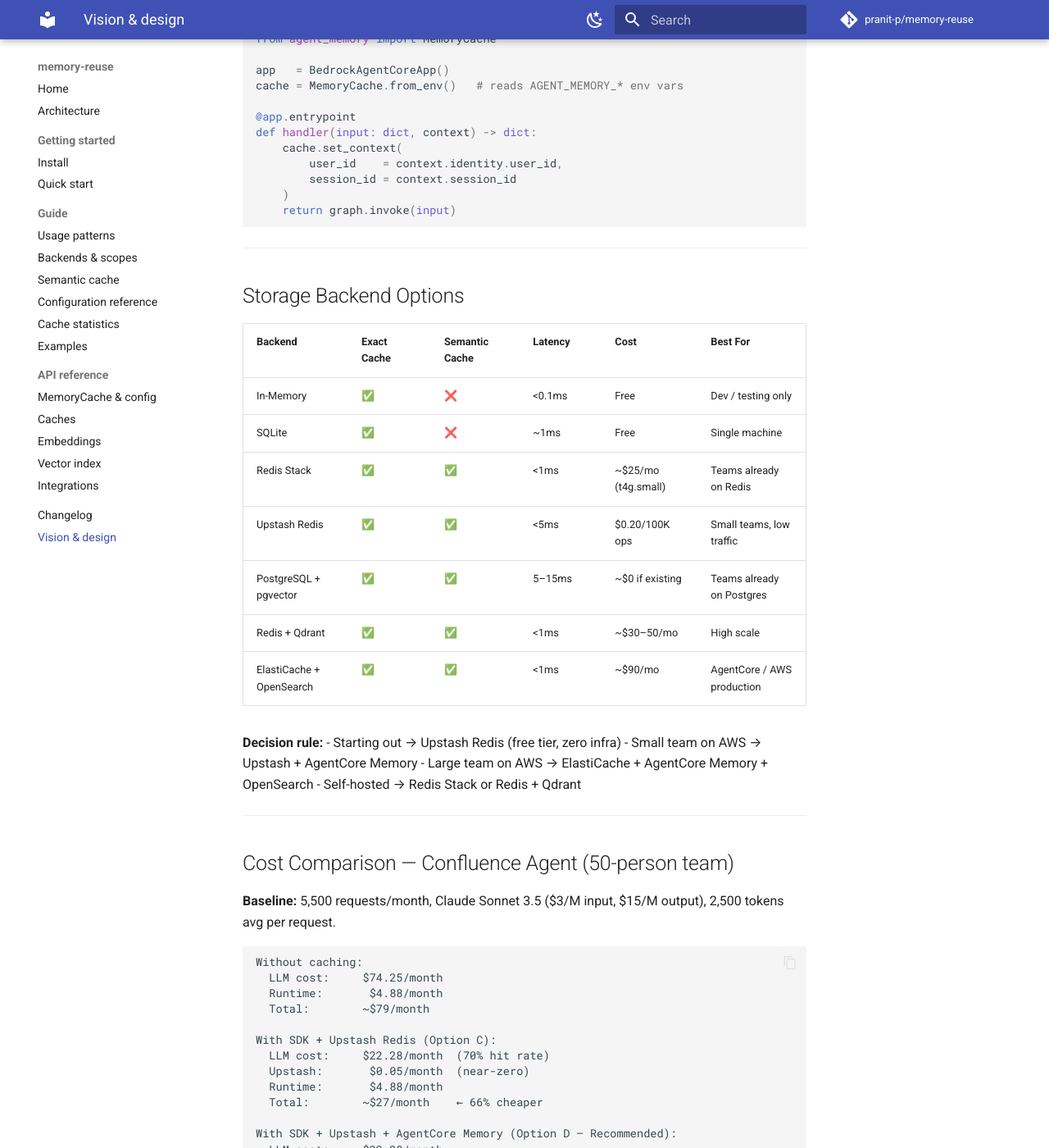
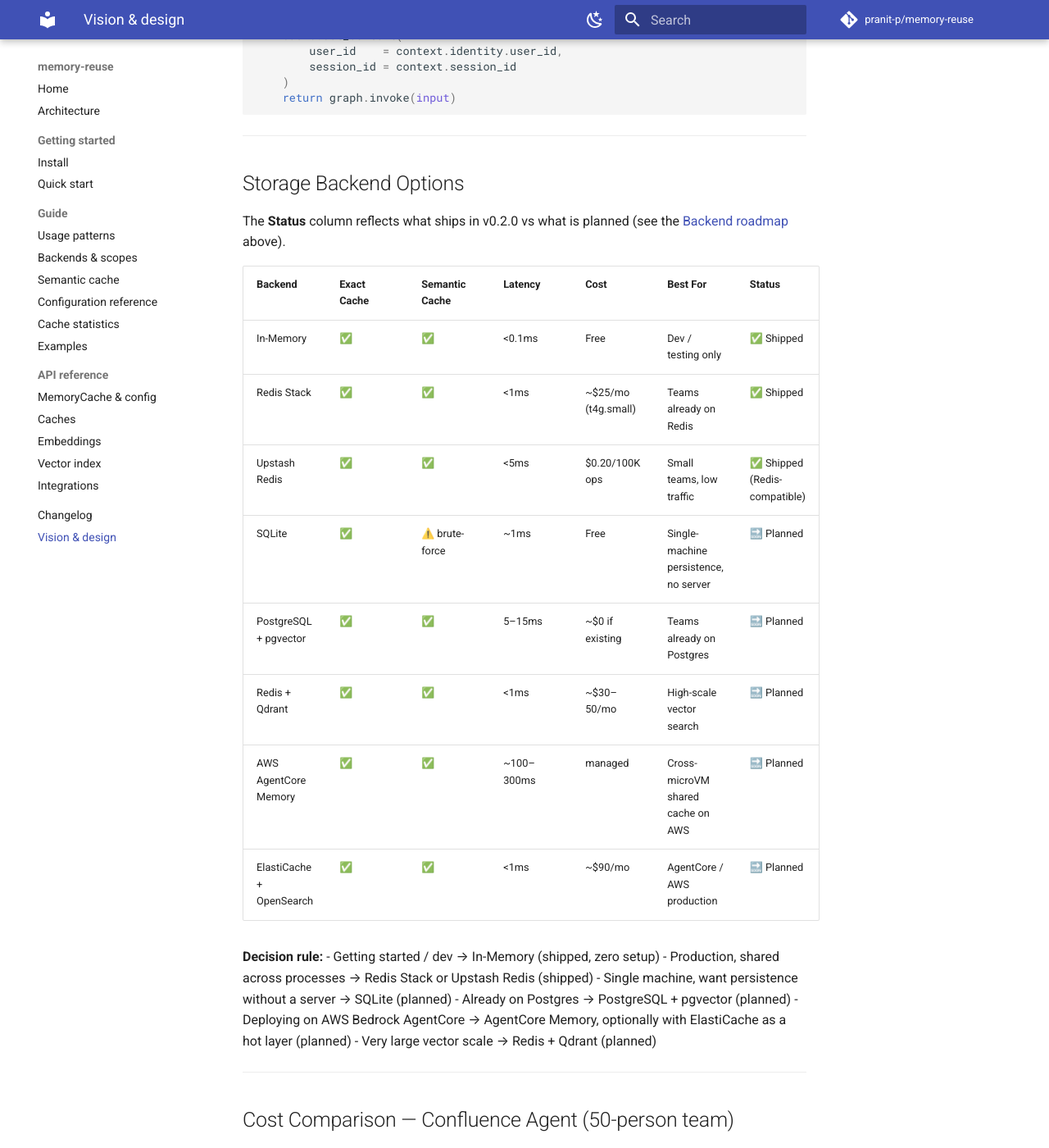
Before and after one commit to pranit-p/memory-reuse, an MkDocs documentation site: the page built from docs/vision.md, in a window 1280 px wide and 1400 px high, scrolled down 11214 px. Shown: the whole window at 82% size. Built offline with MkDocs 1.6.1 and Material for MkDocs 9.7.7, drawn with Linux system fonts in a browser that asks for light colours; comment, search, counter and statistics services are not loaded; some of the changed text lies outside the part shown.

Commit message:
Update visin doc

````diff
--- a/docs/vision.md
+++ b/docs/vision.md
@@ -22,16 +22,9 @@
     - SQLite / Postgres / Qdrant backends and an AWS AgentCore backend
     - Cost analytics dashboard and Prometheus / OpenTelemetry export
 
-    !!! note "Naming"
-        This document predates the final package name. It refers to the project
-        as *"Agent Memory SDK"* / `agent-memory-sdk` / `agent_memory` and uses
-        `AGENT_MEMORY_*` environment variables. The shipped package is
-        **`memory-reuse`** / `memory_reuse`, with `MEMORY_REUSE_*` variables.
-        Treat the old names as historical.
-
 ---
 
-# Agent Memory SDK
+# memory-reuse
 ### A Framework-Agnostic Python Package to Reduce AI Agent Costs
 
 ---
@@ -259,13 +252,13 @@
 
 ```python
 # LangGraph
-from agent_memory.integrations.langgraph import cached_node, cached_tool
+from memory_reuse.integrations.langgraph import cached_node, cached_tool
 
 @cached_node(cache, ttl=600)
 def my_langgraph_node(state: AgentState) -> AgentState: ...
 
 # Strands
-from agent_memory.integrations.strands import cached_tool
+from memory_reuse.integrations.strands import cached_tool
 
 @cached_tool(cache, ttl=300)
 def my_strands_tool(input: dict) -> dict: ...
@@ -515,10 +508,10 @@
 
 ```python
 from amazon_bedrock_agentcore import BedrockAgentCoreApp
-from agent_memory import MemoryCache
+from memory_reuse import MemoryCache
 
 app   = BedrockAgentCoreApp()
-cache = MemoryCache.from_env()   # reads AGENT_MEMORY_* env vars
+cache = MemoryCache.from_env()   # reads MEMORY_REUSE_* env vars
 
 @app.entrypoint
 def handler(input: dict, context) -> dict:
@@ -533,21 +526,28 @@
 
 ## Storage Backend Options
 
-| Backend | Exact Cache | Semantic Cache | Latency | Cost | Best For |
-|---|---|---|---|---|---|
-| In-Memory | ✅ | ❌ | <0.1ms | Free | Dev / testing only |
-| SQLite | ✅ | ❌ | ~1ms | Free | Single machine |
-| Redis Stack | ✅ | ✅ | <1ms | ~$25/mo (t4g.small) | Teams already on Redis |
-| Upstash Redis | ✅ | ✅ | <5ms | $0.20/100K ops | Small teams, low traffic |
-| PostgreSQL + pgvector | ✅ | ✅ | 5–15ms | ~$0 if existing | Teams already on Postgres |
-| Redis + Qdrant | ✅ | ✅ | <1ms | ~$30–50/mo | High scale |
-| ElastiCache + OpenSearch | ✅ | ✅ | <1ms | ~$90/mo | AgentCore / AWS production |
+The **Status** column reflects what ships in v0.2.0 vs what is planned (see the
+[Backend roadmap](#backend-roadmap-implement-on-demand) above).
+
+| Backend | Exact Cache | Semantic Cache | Latency | Cost | Best For | Status |
+|---|---|---|---|---|---|---|
+| In-Memory | ✅ | ✅ | <0.1ms | Free | Dev / testing only | ✅ Shipped |
+| Redis Stack | ✅ | ✅ | <1ms | ~$25/mo (t4g.small) | Teams already on Redis | ✅ Shipped |
+| Upstash Redis | ✅ | ✅ | <5ms | $0.20/100K ops | Small teams, low traffic | ✅ Shipped (Redis-compatible) |
+| SQLite | ✅ | ⚠️ brute-force | ~1ms | Free | Single-machine persistence, no server | 🔜 Planned |
+| PostgreSQL + pgvector | ✅ | ✅ | 5–15ms | ~$0 if existing | Teams already on Postgres | 🔜 Planned |
+| Redis + Qdrant | ✅ | ✅ | <1ms | ~$30–50/mo | High-scale vector search | 🔜 Planned |
+| AWS AgentCore Memory | ✅ | ✅ | ~100–300ms | managed | Cross-microVM shared cache on AWS | 🔜 Planned |
+| ElastiCache + OpenSearch | ✅ | ✅ | <1ms | ~$90/mo | AgentCore / AWS production | 🔜 Planned |
 
 **Decision rule:**
-- Starting out → Upstash Redis (free tier, zero infra)
-- Small team on AWS → Upstash + AgentCore Memory
-- Large team on AWS → ElastiCache + AgentCore Memory + OpenSearch
-- Self-hosted → Redis Stack or Redis + Qdrant
+- Getting started / dev → In-Memory (shipped, zero setup)
+- Production, shared across processes → Redis Stack or Upstash Redis (shipped)
+- Single machine, want persistence without a server → SQLite (planned)
+- Already on Postgres → PostgreSQL + pgvector (planned)
+- Deploying on AWS Bedrock AgentCore → AgentCore Memory, optionally with
+  ElastiCache as a hot layer (planned)
+- Very large vector scale → Redis + Qdrant (planned)
 
 ---
 
@@ -589,20 +589,27 @@
 
 ### Install
 
+!!! note "Aspirational extras"
+    Some extras below (`agentcore`) and the `all` set are **planned**, not yet
+    shipped — see the [Backend roadmap](#backend-roadmap-implement-on-demand).
+    For current install instructions and the extras that exist today, see
+    [Install](install.md).
+
 ```bash
-pip install agent-memory-sdk                  # minimal, in-memory only
-pip install agent-memory-sdk[redis]           # + Redis backend
-pip install agent-memory-sdk[semantic]        # + semantic cache
-pip install agent-memory-sdk[agentcore]       # + AWS AgentCore backend
-pip install agent-memory-sdk[all]             # everything
+pip install memory-reuse                  # minimal, in-memory only
+pip install memory-reuse[redis]           # + Redis backend
+pip install memory-reuse[semantic]        # + semantic cache (API embeddings)
+pip install memory-reuse[semantic-local]  # + local embeddings (sentence-transformers)
+pip install memory-reuse[agentcore]       # + AWS AgentCore backend (planned)
+pip install memory-reuse[all]             # everything
 ```
 
 ### Package Structure
 
 ```
-agent-memory-sdk/
+memory-reuse/
 │
-├── agent_memory/
+├── memory_reuse/
 │   ├── __init__.py                  ← MemoryCache, CacheConfig (public API)
 │   │
 │   ├── cache/
@@ -644,7 +651,7 @@
 
 ```toml
 [project]
-name = "agent-memory-sdk"
+name = "memory-reuse"
 version = "0.1.0"
 description = "Execution cache layer for AI agents — reduce LLM and tool call costs"
 requires-python = ">=3.10"
@@ -656,7 +663,7 @@
 postgres  = ["psycopg2-binary>=2.9.0", "pgvector>=0.2.0"]
 qdrant    = ["qdrant-client>=1.9.0"]
 agentcore = ["amazon-bedrock-agentcore>=1.0.0", "boto3>=1.34.0"]
-all       = ["agent-memory-sdk[redis,semantic,postgres,qdrant,agentcore]"]
+all       = ["memory-reuse[redis,semantic,postgres,qdrant,agentcore]"]
 ```
 
 ---
@@ -757,7 +764,7 @@
 
 ---
 
-## End-to-End Example — Confluence Agent with AgentCore Runtime + AgentCore Memory + Agent Memory SDK
+## End-to-End Example — Confluence Agent with AgentCore Runtime + AgentCore Memory + memory-reuse
 
 This is the complete picture of how all three work together in a real production agent.
 
@@ -835,10 +842,10 @@
 
 ```python
 # tools.py
-from agent_memory import MemoryCache
-from agent_memory.integrations.langgraph import cached_tool
+from memory_reuse import MemoryCache
+from memory_reuse.integrations.langgraph import cached_tool
 
-# Backend = agentcore (reads AGENT_MEMORY_* env vars)
+# Backend = agentcore (reads MEMORY_REUSE_* env vars)
 # No Redis needed — AgentCore Memory is the shared external cache
 cache = MemoryCache.from_env()
 
@@ -880,7 +887,7 @@
 ```python
 # nodes.py
 from typing import TypedDict
-from agent_memory.integrations.langgraph import cached_node
+from memory_reuse.integrations.langgraph import cached_node
 from tools import search_confluence, fetch_page_content
 
 class ConfluenceAgentState(TypedDict):
@@ -956,7 +963,7 @@
 ```python
 # graph.py
 from langgraph.graph import StateGraph, END
-from agent_memory import MemoryCache
+from memory_reuse import MemoryCache
 from nodes import (
     ConfluenceAgentState,
     understand_request,
@@ -1069,7 +1076,7 @@
 ```python
 # agent.py
 from amazon_bedrock_agentcore import BedrockAgentCoreApp
-from agent_memory import MemoryCache
+from memory_reuse import MemoryCache
 from graph import build_graph
 from memory import get_user_context, store_conversation_event
 
@@ -1172,13 +1179,13 @@
   entrypoint: agent.handler
 
 environment:
-  # Agent Memory SDK — using AgentCore Memory as backend (no Redis required)
-  AGENT_MEMORY_BACKEND:              agentcore
-  AGENT_MEMORY_AGENTCORE_MEMORY_ID:  mem-confluence-agent-prod
-  AGENT_MEMORY_SEMANTIC_ENABLED:     "true"
-  AGENT_MEMORY_EMBEDDING_PROVIDER:   bedrock
-  AGENT_MEMORY_EMBEDDING_MODEL:      amazon.titan-embed-text-v2
-  AGENT_MEMORY_SIMILARITY_THRESHOLD: "0.90"
+  # memory-reuse — using AgentCore Memory as backend (no Redis required)
+  MEMORY_REUSE_BACKEND:              agentcore
+  MEMORY_REUSE_AGENTCORE_MEMORY_ID:  mem-confluence-agent-prod
+  MEMORY_REUSE_SEMANTIC_ENABLED:     "true"
+  MEMORY_REUSE_EMBEDDING_PROVIDER:   bedrock
+  MEMORY_REUSE_EMBEDDING_MODEL:      amazon.titan-embed-text-v2
+  MEMORY_REUSE_SIMILARITY_THRESHOLD: "0.90"
 
   # Confluence config
   CONFLUENCE_URL:                    https://your-org.atlassian.net
@@ -1203,7 +1210,7 @@
   → "User is senior dev, prefers CLI, had staging issues last week"
                 │
                 ▼
-Agent Memory SDK: graph-level cache check
+memory-reuse: graph-level cache check
   key = hash("deploy to production" + "senior+CLI+staging-issues" + user_id)
                 │
        ─────────┴──────────
@@ -1292,7 +1299,7 @@
   Impact:  Personalised answers — junior devs get step-by-step,
            senior devs get concise CLI commands
 
-Agent Memory SDK (our package)
+memory-reuse (our package)
   Role:    Stops the agent from doing the same work twice
   Handles: Tool cache, node cache, graph cache, semantic deduplication
   Impact:  70–80% cost reduction, <50ms response on cache hits
@@ -1333,11 +1340,11 @@
 
 environment:
   # Switch SDK to Redis for hot-path cache
-  AGENT_MEMORY_BACKEND:              redis
-  AGENT_MEMORY_REDIS_URL:            redis://your-elasticache-endpoint:6379
-  AGENT_MEMORY_SEMANTIC_ENABLED:     "true"
-  AGENT_MEMORY_EMBEDDING_PROVIDER:   bedrock
-  AGENT_MEMORY_EMBEDDING_MODEL:      amazon.titan-embed-text-v2
+  MEMORY_REUSE_BACKEND:              redis
+  MEMORY_REUSE_REDIS_URL:            redis://your-elasticache-endpoint:6379
+  MEMORY_REUSE_SEMANTIC_ENABLED:     "true"
+  MEMORY_REUSE_EMBEDDING_PROVIDER:   bedrock
+  MEMORY_REUSE_EMBEDDING_MODEL:      amazon.titan-embed-text-v2
 
   # AgentCore Memory still used for long-term user memory
   # (handled directly via memory.py — unchanged)
````
